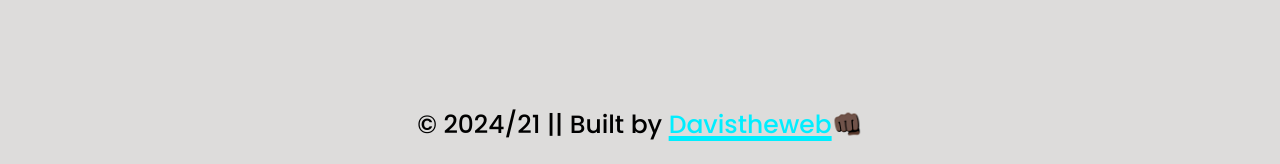
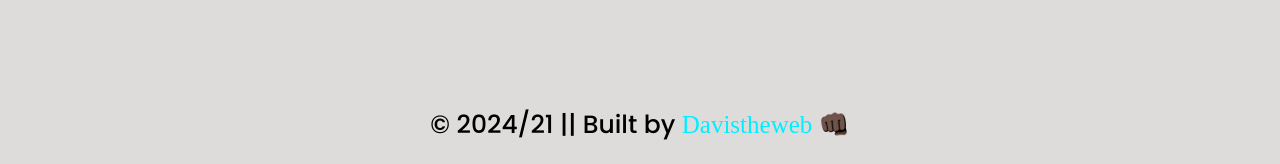
Before and after one commit to davistheweb/Josiah-davistheweb-portfolio, a website: page index.html in a window 1280 px wide. Shown: the part 4995-5159 px from the top of the page. Drawn offline with nearby package versions, Linux system fonts and the light colour scheme.

Commit message:
new changes

```diff
--- a/index.html
+++ b/index.html
@@ -450,7 +450,9 @@
                     <a class="youtube-link" target="_blank" href="https://youtube.com/@SecureByte297?si=Mx4KCSzxcoyF_FsP"><i class='bx bxl-youtube'></i> Subscribe <i class='bx bxs-bell-ring' style="color: #fff;"></i></a>
             </div>
             <div class="footer-end">
-            <p>&copy; <script>document.write(new Date().getFullYear());</script>/<script type="text/javascript">document.write(new Date().getDate());</script> || Built by <a target="blank" href="https://X.com/davistheweb"><span class="dav-name">Davistheweb</span>&#128074;&#127999;</a></p>
+            <p>&copy; <script>document.write(new Date().getFullYear());</script>/<script type="text/javascript">document.write(new Date().getDate());
+            </script> || Built by <a target="blank" href="https://X.com/davistheweb"><span>Davistheweb
+            </span>&#128074;&#127999;</a></p>
             </div>
         </footer>
         <a href="#" class="scroll-btn" id="scroll-up">
```
